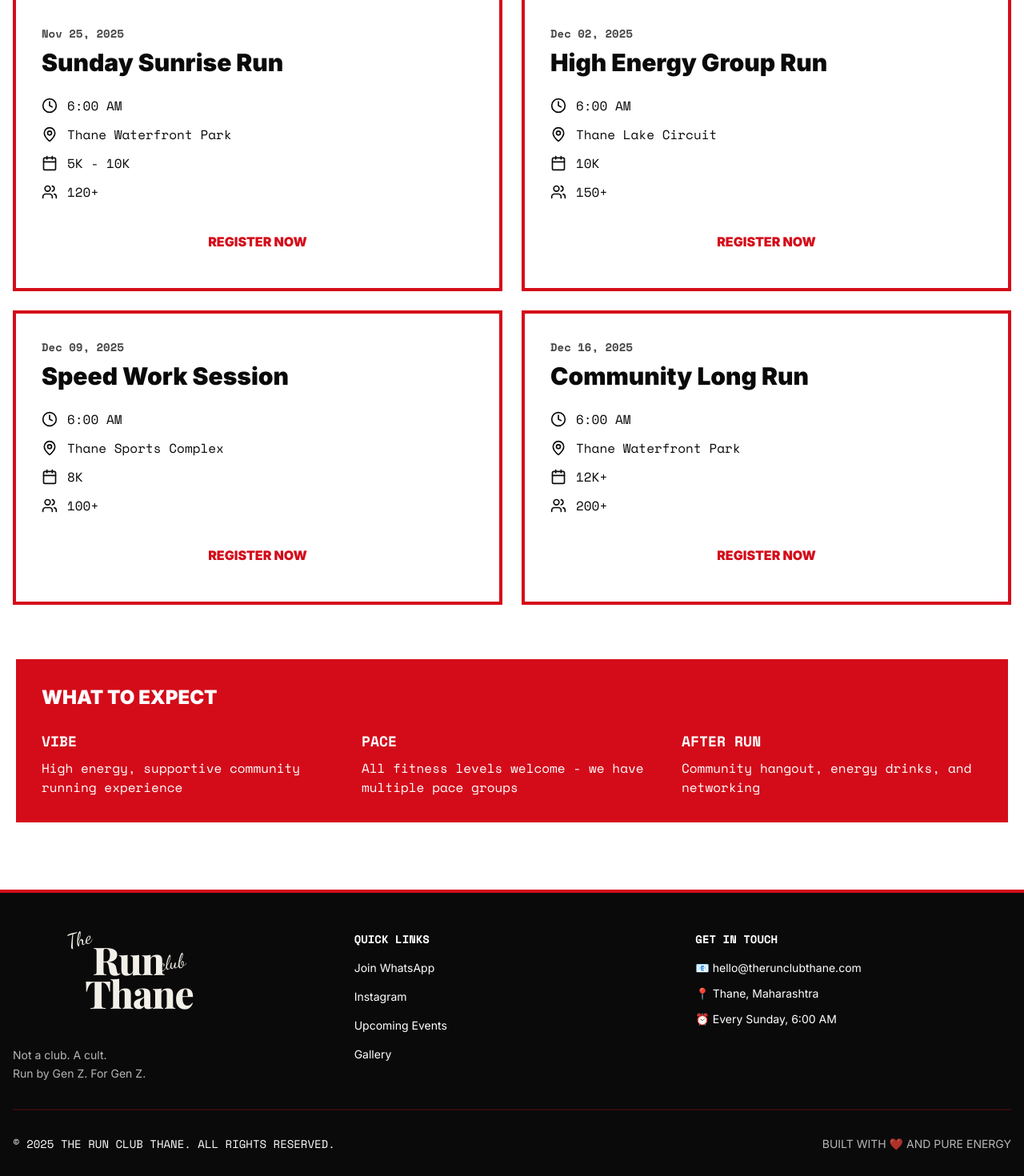
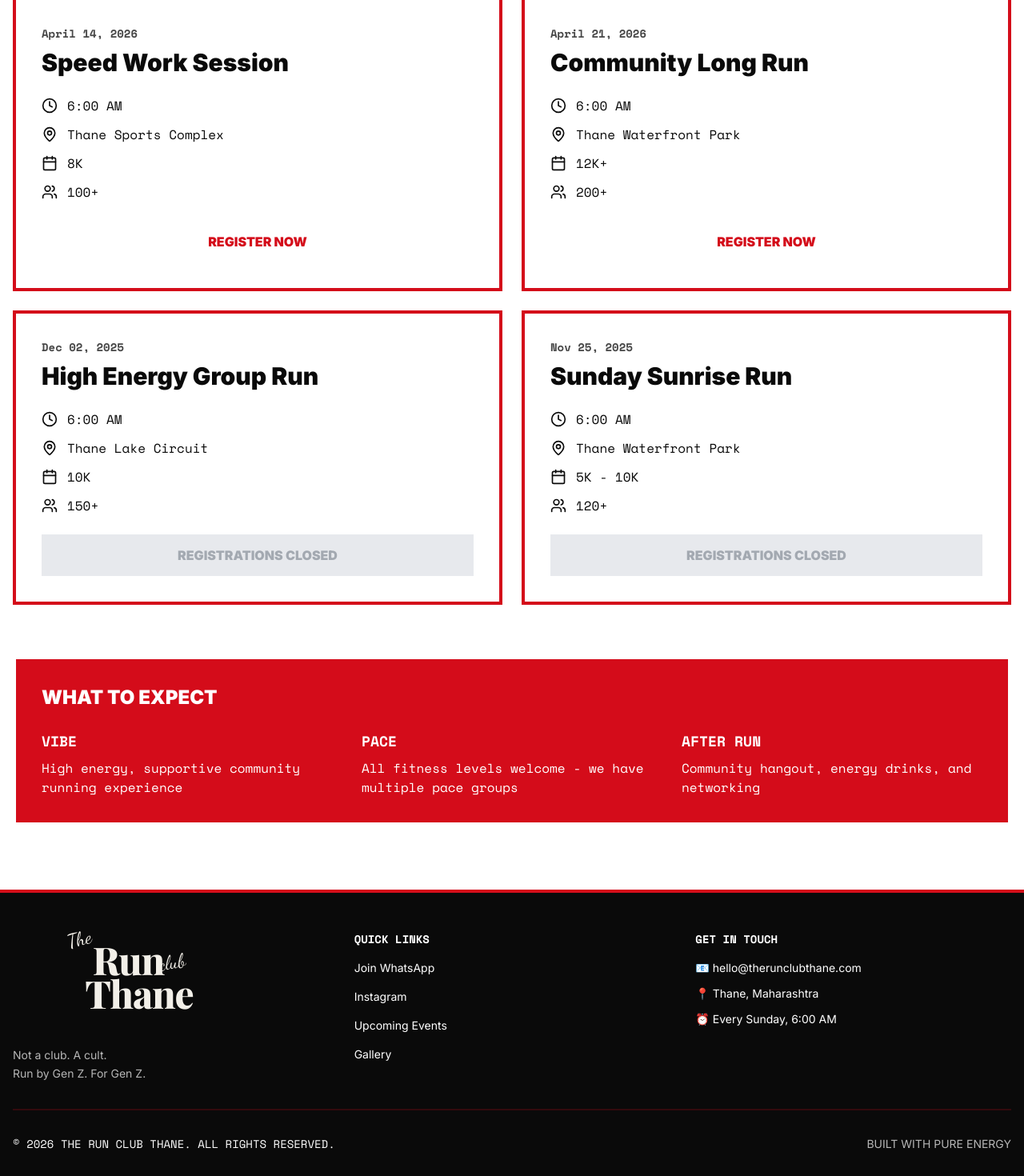
Before and after one commit to rithvikshettyy/trct.in, a Next.js app: page /events in a window 1280 px wide. Shown: the part 420-1890 px from the top of the page at 80% size. Built offline with nearby package versions, Linux system fonts and the light colour scheme.

Commit message:
Update events page and footer text

```diff
--- a/app/events/page.tsx
+++ b/app/events/page.tsx
@@ -5,12 +5,22 @@ import { Calendar, MapPin, Clock, Users } from "lucide-react"
 export default function EventsPage() {
   const upcomingEvents = [
     {
-      date: "Nov 25, 2025",
-      title: "Sunday Sunrise Run",
+      date: "April 14, 2026",
+      title: "Speed Work Session",
+      time: "6:00 AM",
+      location: "Thane Sports Complex",
+      distance: "8K",
+      attendees: "100+",
+      isPast: false,
+    },
+    {
+      date: "April 21, 2026",
+      title: "Community Long Run",
       time: "6:00 AM",
       location: "Thane Waterfront Park",
-      distance: "5K - 10K",
-      attendees: "120+",
+      distance: "12K+",
+      attendees: "200+",
+      isPast: false,
     },
     {
       date: "Dec 02, 2025",
@@ -19,22 +29,16 @@ export default function EventsPage() {
       location: "Thane Lake Circuit",
       distance: "10K",
       attendees: "150+",
+      isPast: true,
     },
     {
-      date: "Dec 09, 2025",
-      title: "Speed Work Session",
-      time: "6:00 AM",
-      location: "Thane Sports Complex",
-      distance: "8K",
-      attendees: "100+",
-    },
-    {
-      date: "Dec 16, 2025",
-      title: "Community Long Run",
+      date: "Nov 25, 2025",
+      title: "Sunday Sunrise Run",
       time: "6:00 AM",
       location: "Thane Waterfront Park",
-      distance: "12K+",
-      attendees: "200+",
+      distance: "5K - 10K",
+      attendees: "120+",
+      isPast: true,
     },
   ]
 
@@ -89,8 +93,15 @@ export default function EventsPage() {
                   </div>
                 </div>
 
-                <button className="mt-6 w-full bg-white text-primary font-black py-3 border-2 border-white hover:bg-opacity-90 transition-all group-hover:bg-primary group-hover:text-white group-hover:border-white">
-                  REGISTER NOW
+                <button
+                  disabled={event.isPast}
+                  className={`mt-6 w-full font-black py-3 border-2 transition-all ${
+                    event.isPast
+                      ? "bg-gray-300 text-gray-600 border-gray-300 cursor-not-allowed group-hover:bg-primary group-hover:text-white group-hover:border-white opacity-50"
+                      : "bg-white text-primary border-white hover:bg-opacity-90 group-hover:bg-primary group-hover:text-white group-hover:border-white"
+                  }`}
+                >
+                  {event.isPast ? "REGISTRATIONS CLOSED" : "REGISTER NOW"}
                 </button>
               </div>
             ))}
--- a/components/footer.tsx
+++ b/components/footer.tsx
@@ -48,8 +48,8 @@ export function Footer() {
 
         {/* Bottom bar */}
         <div className="border-t-2 border-primary/20 pt-8 flex flex-col md:flex-row justify-between items-center gap-4">
-          <p className="text-sm font-mono">© 2025 THE RUN CLUB THANE. ALL RIGHTS RESERVED.</p>
-          <p className="text-sm opacity-70">BUILT WITH ❤️ AND PURE ENERGY</p>
+          <p className="text-sm font-mono">© 2026 THE RUN CLUB THANE. ALL RIGHTS RESERVED.</p>
+          <p className="text-sm opacity-70">BUILT WITH PURE ENERGY</p>
         </div>
 
         {/* Large watermark */}
```
